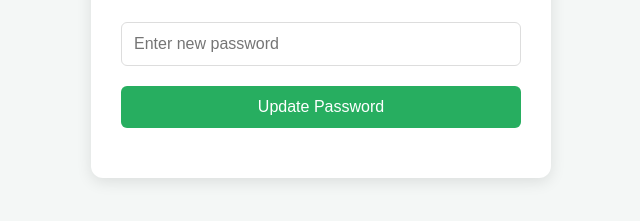
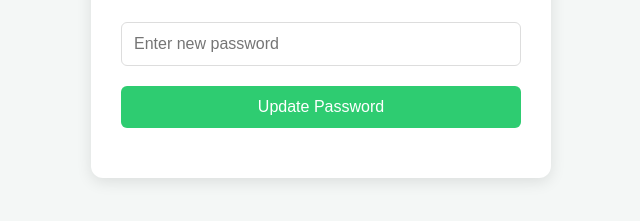
Before and after one commit to MyLabAdmin/MyLab_auth-success, a plain HTML site: page reset.html in a window 1280 px wide. In both pictures the pointer is over the button "Update Password". Shown: the part 383-604 px from the top of the page, without its empty margins (319-959 px from the left). Drawn offline with Linux system fonts and the light colour scheme.

Commit message:
Update reset.html

```diff
--- a/reset.html
+++ b/reset.html
@@ -11,7 +11,7 @@
         p { color: #666; font-size: 14px; margin-bottom: 25px; }
         input { width: 100%; padding: 12px; margin-bottom: 20px; border: 1px solid #ddd; border-radius: 6px; box-sizing: border-box; font-size: 16px; }
         button { width: 100%; padding: 12px; background-color: #2ecc71; border: none; border-radius: 6px; color: white; font-size: 16px; cursor: pointer; transition: background 0.3s; }
-        button:hover { background-color: #27ae60; }
+        button:hover { background-color: #2ecc71; }
         #message { margin-top: 20px; font-size: 14px; font-weight: bold; }
     </style>
 </head>
```
